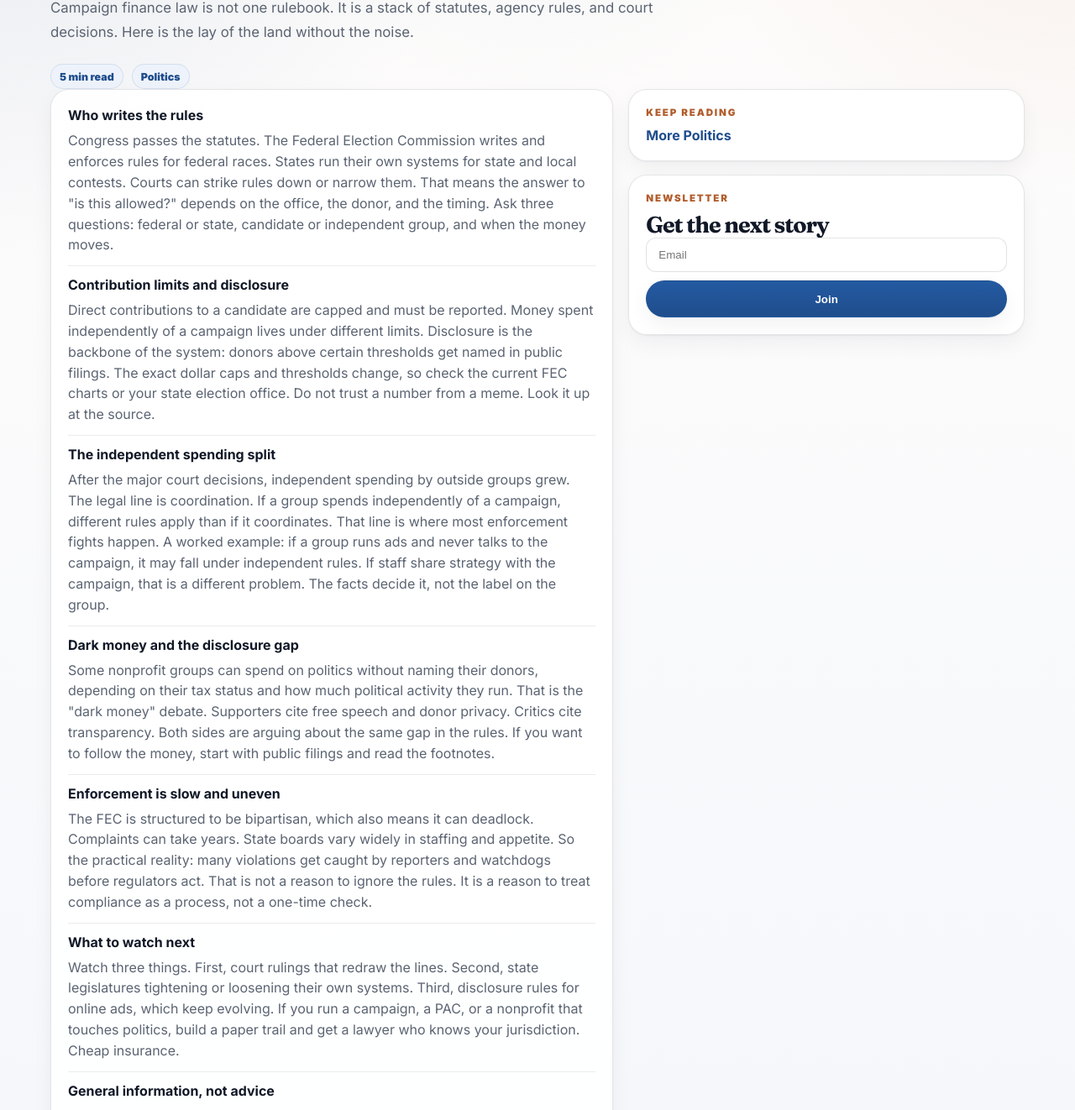
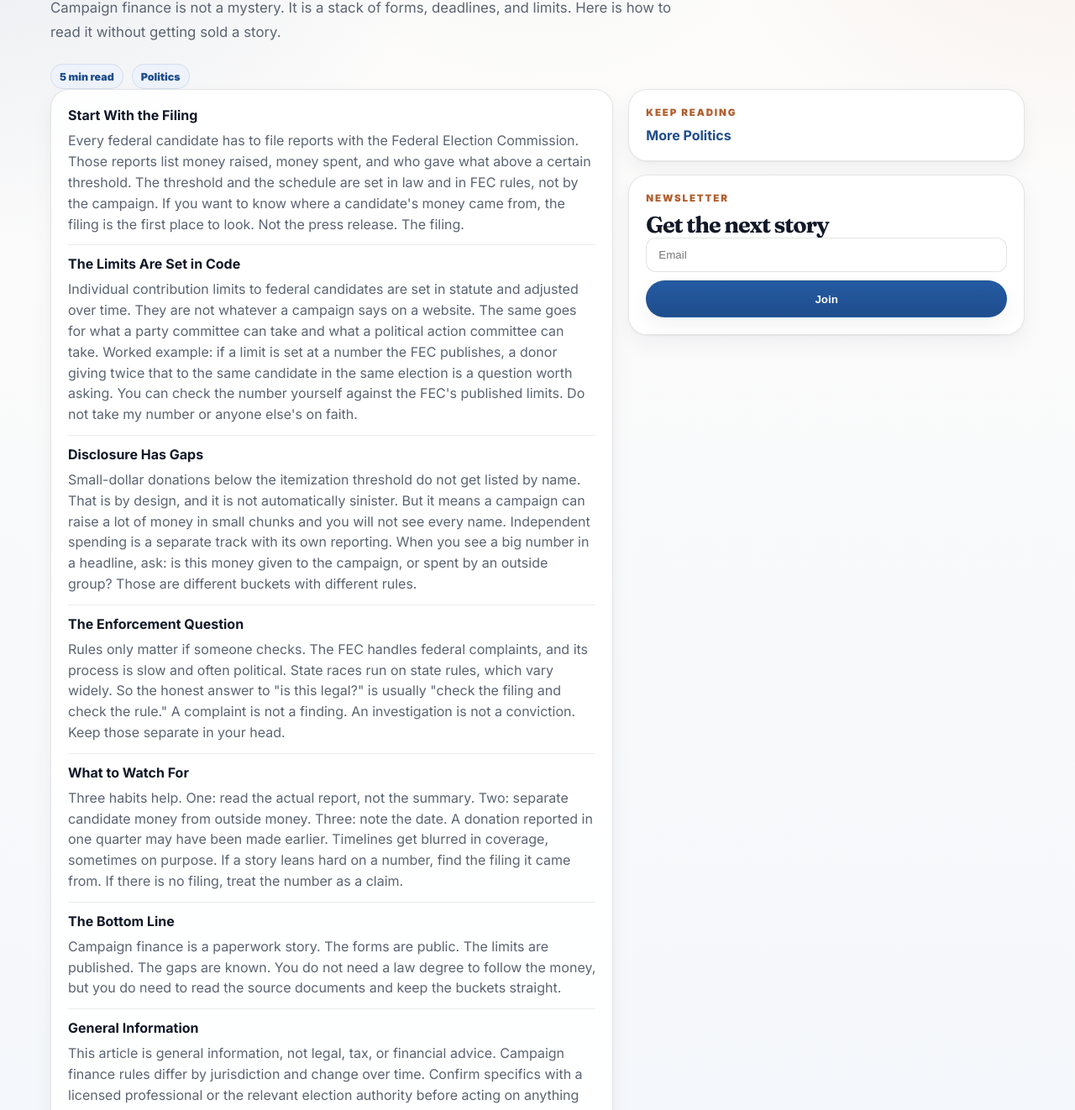
Before and after one commit to becomingkingandi/newsfixd, a website: page politics/campaign-finance-rules-explained.html in a window 1280 px wide. Shown: the part 296-1618 px from the top of the page at 84% size. Drawn offline with Linux system fonts and the light colour scheme.

Commit message:
auto: new article 2026-11-09 09:01 [politics] campaign-finance-rules-explained

```diff
--- a/politics/campaign-finance-rules-explained.html
+++ b/politics/campaign-finance-rules-explained.html
@@ -3,11 +3,11 @@
 <head>
   <meta charset="utf-8">
   <meta name="viewport" content="width=device-width, initial-scale=1">
-  <title>Campaign Finance Rules: The Basics, Minus the Spin - NewsFixd</title>
-  <meta name="description" content="A plain-English look at how campaign money is regulated, who enforces it, and where the gray areas are. General information only, not legal advice.">
+  <title>Campaign Finance Rules: What the Paperwork Actually Says - NewsFixd</title>
+  <meta name="description" content="A plain-English walkthrough of how campaign money is tracked, where the rules come from, and the questions to ask when you see a headline about donations.">
   <link rel="canonical" href="https://newsfixd.com/politics/campaign-finance-rules-explained/">
-  <meta property="og:title" content="Campaign Finance Rules: The Basics, Minus the Spin">
-  <meta property="og:description" content="A plain-English look at how campaign money is regulated, who enforces it, and where the gray areas are. General information only, not legal advice.">
+  <meta property="og:title" content="Campaign Finance Rules: What the Paperwork Actually Says">
+  <meta property="og:description" content="A plain-English walkthrough of how campaign money is tracked, where the rules come from, and the questions to ask when you see a headline about donations.">
   <meta property="og:type" content="article">
   <meta name="twitter:card" content="summary_large_image">
   <link rel="stylesheet" href="/styles.css">
@@ -28,17 +28,17 @@
     </header>
     <main class="wrap article">
       <p class="eyebrow" style="margin-top:40px">Politics &middot; November 2026</p>
-      <h1>Campaign Finance Rules: The Basics, Minus the Spin</h1>
-      <p class="lede">Campaign finance law is not one rulebook. It is a stack of statutes, agency rules, and court decisions. Here is the lay of the land without the noise.</p>
+      <h1>Campaign Finance Rules: What the Paperwork Actually Says</h1>
+      <p class="lede">Campaign finance is not a mystery. It is a stack of forms, deadlines, and limits. Here is how to read it without getting sold a story.</p>
       <div class="heroActions"><span class="pill">5 min read</span> <span class="pill">Politics</span></div>
       <section class="grid"><article class="card cardPad"><div class="list">
-<div class="item"><h3>Who writes the rules</h3><p>Congress passes the statutes. The Federal Election Commission writes and enforces rules for federal races. States run their own systems for state and local contests. Courts can strike rules down or narrow them. That means the answer to "is this allowed?" depends on the office, the donor, and the timing. Ask three questions: federal or state, candidate or independent group, and when the money moves.</p></div>
-<div class="item"><h3>Contribution limits and disclosure</h3><p>Direct contributions to a candidate are capped and must be reported. Money spent independently of a campaign lives under different limits. Disclosure is the backbone of the system: donors above certain thresholds get named in public filings. The exact dollar caps and thresholds change, so check the current FEC charts or your state election office. Do not trust a number from a meme. Look it up at the source.</p></div>
-<div class="item"><h3>The independent spending split</h3><p>After the major court decisions, independent spending by outside groups grew. The legal line is coordination. If a group spends independently of a campaign, different rules apply than if it coordinates. That line is where most enforcement fights happen. A worked example: if a group runs ads and never talks to the campaign, it may fall under independent rules. If staff share strategy with the campaign, that is a different problem. The facts decide it, not the label on the group.</p></div>
-<div class="item"><h3>Dark money and the disclosure gap</h3><p>Some nonprofit groups can spend on politics without naming their donors, depending on their tax status and how much political activity they run. That is the "dark money" debate. Supporters cite free speech and donor privacy. Critics cite transparency. Both sides are arguing about the same gap in the rules. If you want to follow the money, start with public filings and read the footnotes.</p></div>
-<div class="item"><h3>Enforcement is slow and uneven</h3><p>The FEC is structured to be bipartisan, which also means it can deadlock. Complaints can take years. State boards vary widely in staffing and appetite. So the practical reality: many violations get caught by reporters and watchdogs before regulators act. That is not a reason to ignore the rules. It is a reason to treat compliance as a process, not a one-time check.</p></div>
-<div class="item"><h3>What to watch next</h3><p>Watch three things. First, court rulings that redraw the lines. Second, state legislatures tightening or loosening their own systems. Third, disclosure rules for online ads, which keep evolving. If you run a campaign, a PAC, or a nonprofit that touches politics, build a paper trail and get a lawyer who knows your jurisdiction. Cheap insurance.</p></div>
-<div class="item"><h3>General information, not advice</h3><p>This article is general information. It is not legal, tax, or financial advice, and it does not create any professional relationship. Campaign finance rules differ by jurisdiction and change over time. Confirm the specifics of your situation with a licensed attorney or the relevant election authority before you act.</p></div></div></article>
+<div class="item"><h3>Start With the Filing</h3><p>Every federal candidate has to file reports with the Federal Election Commission. Those reports list money raised, money spent, and who gave what above a certain threshold. The threshold and the schedule are set in law and in FEC rules, not by the campaign. If you want to know where a candidate's money came from, the filing is the first place to look. Not the press release. The filing.</p></div>
+<div class="item"><h3>The Limits Are Set in Code</h3><p>Individual contribution limits to federal candidates are set in statute and adjusted over time. They are not whatever a campaign says on a website. The same goes for what a party committee can take and what a political action committee can take. Worked example: if a limit is set at a number the FEC publishes, a donor giving twice that to the same candidate in the same election is a question worth asking. You can check the number yourself against the FEC's published limits. Do not take my number or anyone else's on faith.</p></div>
+<div class="item"><h3>Disclosure Has Gaps</h3><p>Small-dollar donations below the itemization threshold do not get listed by name. That is by design, and it is not automatically sinister. But it means a campaign can raise a lot of money in small chunks and you will not see every name. Independent spending is a separate track with its own reporting. When you see a big number in a headline, ask: is this money given to the campaign, or spent by an outside group? Those are different buckets with different rules.</p></div>
+<div class="item"><h3>The Enforcement Question</h3><p>Rules only matter if someone checks. The FEC handles federal complaints, and its process is slow and often political. State races run on state rules, which vary widely. So the honest answer to "is this legal?" is usually "check the filing and check the rule." A complaint is not a finding. An investigation is not a conviction. Keep those separate in your head.</p></div>
+<div class="item"><h3>What to Watch For</h3><p>Three habits help. One: read the actual report, not the summary. Two: separate candidate money from outside money. Three: note the date. A donation reported in one quarter may have been made earlier. Timelines get blurred in coverage, sometimes on purpose. If a story leans hard on a number, find the filing it came from. If there is no filing, treat the number as a claim.</p></div>
+<div class="item"><h3>The Bottom Line</h3><p>Campaign finance is a paperwork story. The forms are public. The limits are published. The gaps are known. You do not need a law degree to follow the money, but you do need to read the source documents and keep the buckets straight.</p></div>
+<div class="item"><h3>General Information</h3><p>This article is general information, not legal, tax, or financial advice. Campaign finance rules differ by jurisdiction and change over time. Confirm specifics with a licensed professional or the relevant election authority before acting on anything here.</p></div></div></article>
       <aside class="stack">
         <div class="card cardPad"><p class="eyebrow">Keep reading</p><div class="list"><div class="item"><h3><a href="/politics/">More Politics</a></h3></div></div></div>
         <div class="card cardPad"><p class="eyebrow">Newsletter</p><h3 class="sectionTitle">Get the next story</h3><form class="newsletter"><input type="email" placeholder="Email"><button class="button primary">Join</button></form></div>
--- a/sitemap.xml
+++ b/sitemap.xml
@@ -72,4 +72,5 @@
   <url><loc>https://newsfixd.com/politics/campaign-finance-rules-explained/</loc><lastmod>2026-11-06</lastmod></url>
   <url><loc>https://newsfixd.com/politics/campaign-finance-rules-explained/</loc><lastmod>2026-11-07</lastmod></url>
   <url><loc>https://newsfixd.com/politics/campaign-finance-rules-explained/</loc><lastmod>2026-11-08</lastmod></url>
+  <url><loc>https://newsfixd.com/politics/campaign-finance-rules-explained/</loc><lastmod>2026-11-09</lastmod></url>
 </urlset>
```
Also changed, not shown: feed.xml (+7 -0 lines), index.html (+1 -0 lines), politics/index.html (+1 -1 lines), .pipeline-last-run.json.
